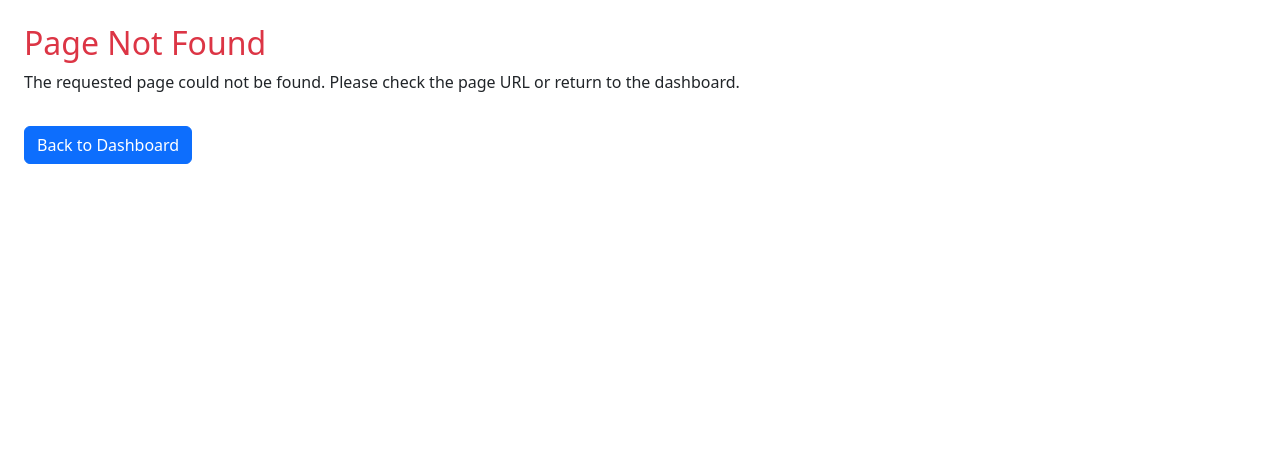
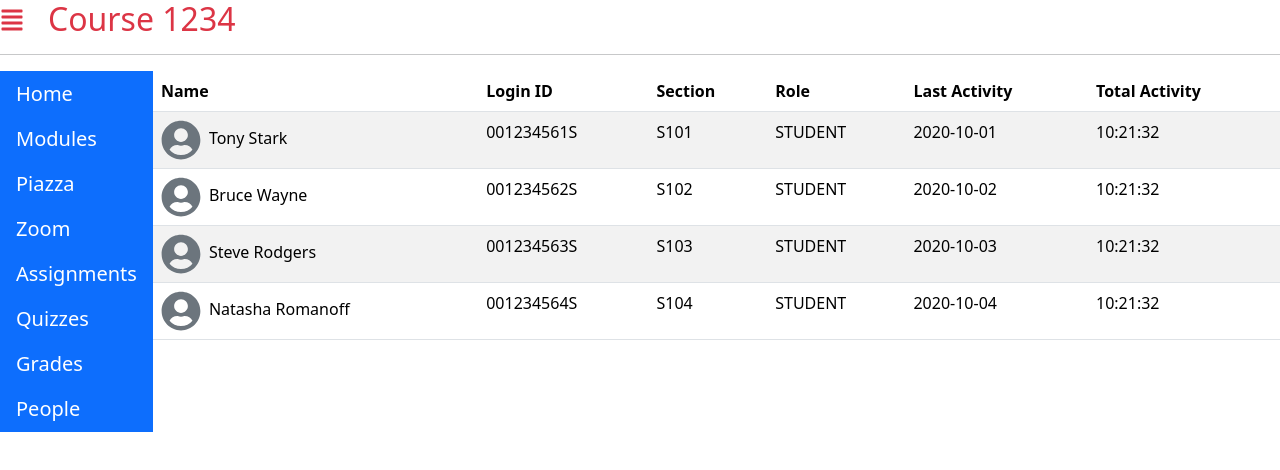
Before and after one commit to aidanroche3/kambaz-next-js, a Next.js app: page /courses/1234/people/table in a window 1280 px wide. Before the commit this address had no page. Shown: the top 470 px of the page. Built offline with nearby package versions, Linux system fonts and the light colour scheme.

Commit message:
Style accounts

```diff
--- /dev/null
+++ b/app/(kambaz)/courses/[cid]/people/table/page.tsx
@@ -0,0 +1,70 @@
+import { Table } from "react-bootstrap";
+import { FaUserCircle } from "react-icons/fa";
+export default function PeopleTable() {
+  return (
+    <div id="wd-people-table">
+      <Table striped>
+        <thead>
+          <tr>
+            <th>Name</th>
+            <th>Login ID</th>
+            <th>Section</th>
+            <th>Role</th>
+            <th>Last Activity</th>
+            <th>Total Activity</th>
+          </tr>
+        </thead>
+        <tbody>
+          <tr>
+            <td className="wd-full-name text-nowrap">
+              <FaUserCircle className="me-2 fs-1 text-secondary" />
+              <span className="wd-first-name">Tony</span>{" "}
+              <span className="wd-last-name">Stark</span>
+            </td>
+            <td className="wd-login-id">001234561S</td>
+            <td className="wd-section">S101</td>
+            <td className="wd-role">STUDENT</td>
+            <td className="wd-last-activity">2020-10-01</td>
+            <td className="wd-total-activity">10:21:32</td>
+          </tr>
+          <tr>
+            <td className="wd-full-name text-nowrap">
+              <FaUserCircle className="me-2 fs-1 text-secondary" />
+              <span className="wd-first-name">Bruce</span>{" "}
+              <span className="wd-last-name">Wayne</span>
+            </td>
+            <td className="wd-login-id">001234562S</td>
+            <td className="wd-section">S102</td>
+            <td className="wd-role">STUDENT</td>
+            <td className="wd-last-activity">2020-10-02</td>
+            <td className="wd-total-activity">10:21:32</td>
+          </tr>
+          <tr>
+            <td className="wd-full-name text-nowrap">
+              <FaUserCircle className="me-2 fs-1 text-secondary" />
+              <span className="wd-first-name">Steve</span>{" "}
+              <span className="wd-last-name">Rodgers</span>
+            </td>
+            <td className="wd-login-id">001234563S</td>
+            <td className="wd-section">S103</td>
+            <td className="wd-role">STUDENT</td>
+            <td className="wd-last-activity">2020-10-03</td>
+            <td className="wd-total-activity">10:21:32</td>
+          </tr>
+          <tr>
+            <td className="wd-full-name text-nowrap">
+              <FaUserCircle className="me-2 fs-1 text-secondary" />
+              <span className="wd-first-name">Natasha</span>{" "}
+              <span className="wd-last-name">Romanoff</span>
+            </td>
+            <td className="wd-login-id">001234564S</td>
+            <td className="wd-section">S104</td>
+            <td className="wd-role">STUDENT</td>
+            <td className="wd-last-activity">2020-10-04</td>
+            <td className="wd-total-activity">10:21:32</td>
+          </tr>
+        </tbody>
+      </Table>
+    </div>
+  );
+}
```
Also changed, not shown: app/(kambaz)/account/Navigation.tsx (+36 -4 lines), app/(kambaz)/account/profile/page.tsx (+43 -22 lines), app/(kambaz)/account/signin/page.tsx (+29 -13 lines), app/(kambaz)/account/signup/page.tsx (+29 -16 lines).
